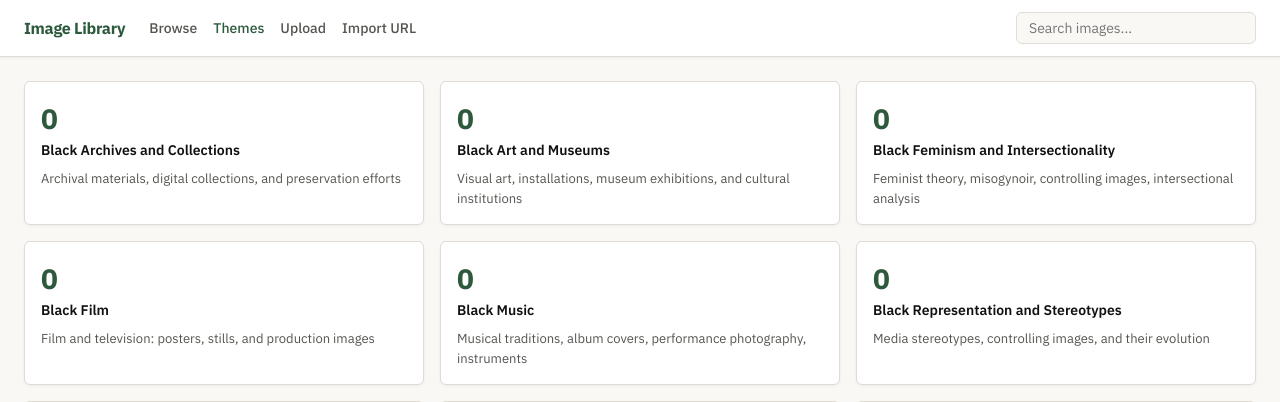
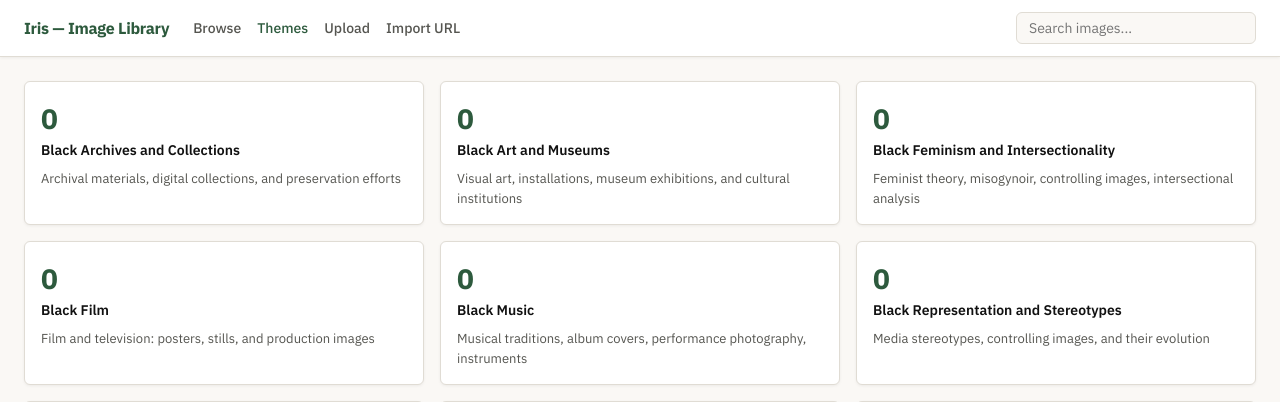
Before and after one commit to rpeart73/ImageLibrary, a Flask app: page /themes in a window 1280 px wide. Shown: the top 402 px of the page. Run offline with Flask 3, Linux system fonts and the light colour scheme; data comes from the database, SQL or seed files in the repository; data that the repository does not hold is empty.

Commit message:
Rename to Iris, add Black Television theme
Co-Authored-By: Claude Opus 4.6 (1M context) <noreply@anthropic.com>

```diff
--- a/static/css/style.css
+++ b/static/css/style.css
@@ -1,4 +1,4 @@
-/* Image Library — Vintage White, Black Text, Forest Green Accents */
+/* Iris — Vintage White, Black Text, Forest Green Accents */
 :root {
     --bg: #faf8f5;
     --surface: #ffffff;
--- a/templates/base.html
+++ b/templates/base.html
@@ -3,13 +3,13 @@
 <head>
     <meta charset="UTF-8">
     <meta name="viewport" content="width=device-width, initial-scale=1.0">
-    <title>{% block title %}Image Library{% endblock %}</title>
+    <title>{% block title %}Iris{% endblock %}</title>
     <link href="https://fonts.googleapis.com/css2?family=IBM+Plex+Sans:wght@400;500;600;700&family=IBM+Plex+Mono&display=swap" rel="stylesheet">
     <link rel="stylesheet" href="{{ url_for('static', filename='css/style.css') }}">
 </head>
 <body>
     <nav class="nav">
-        <a href="{{ url_for('index') }}" class="nav-brand">Image Library</a>
+        <a href="{{ url_for('index') }}" class="nav-brand">Iris — Image Library</a>
         <div class="nav-links">
             <a href="{{ url_for('index') }}" class="{{ 'active' if request.endpoint == 'index' }}">Browse</a>
             <a href="{{ url_for('themes') }}" class="{{ 'active' if request.endpoint == 'themes' }}">Themes</a>
--- a/templates/detail.html
+++ b/templates/detail.html
@@ -1,5 +1,5 @@
 {% extends "base.html" %}
-{% block title %}{{ image.title }} — Image Library{% endblock %}
+{% block title %}{{ image.title }} — Iris{% endblock %}
 {% block content %}
 <div class="detail-container">
     <div class="detail-image">
--- a/templates/import_url.html
+++ b/templates/import_url.html
@@ -1,5 +1,5 @@
 {% extends "base.html" %}
-{% block title %}Import from URL — Image Library{% endblock %}
+{% block title %}Import from URL — Iris{% endblock %}
 {% block content %}
 <div class="form-container">
     <div class="form-section">
--- a/templates/themes.html
+++ b/templates/themes.html
@@ -1,5 +1,5 @@
 {% extends "base.html" %}
-{% block title %}Themes — Image Library{% endblock %}
+{% block title %}Themes — Iris{% endblock %}
 {% block content %}
 <div class="theme-grid">
     {% for theme in themes %}
--- a/templates/upload.html
+++ b/templates/upload.html
@@ -1,5 +1,5 @@
 {% extends "base.html" %}
-{% block title %}Upload — Image Library{% endblock %}
+{% block title %}Upload — Iris{% endblock %}
 {% block content %}
 <div class="form-container">
     <div class="form-section">
```
